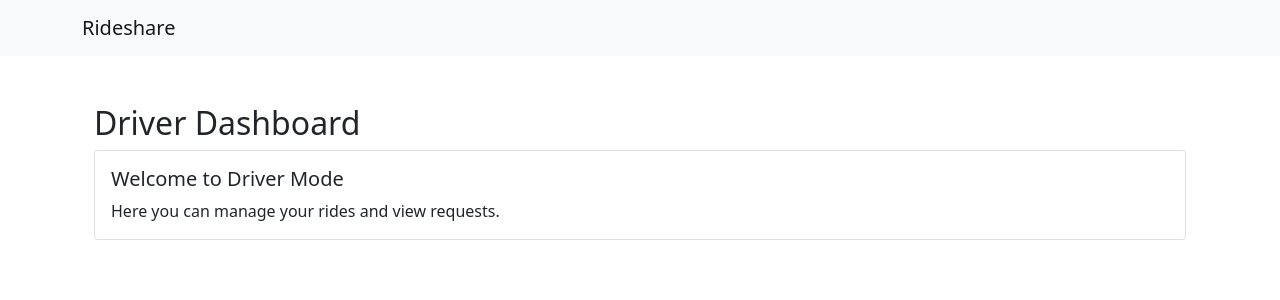
After one commit to shenxingy/ride-sharing-service-webapp, a Django app: page /driver/dashboard/ in a window 1280 px wide. The commit adds this page. Shown: the top 300 px of the page. Run offline with Django 5.2, Linux system fonts and the light colour scheme; the visitor is signed in with stand-in values (Sample User, id 1); parts of the project's set-up code (start-up, migrations or seed data) failed here and were passed over.

Commit message:
Add driver and rider dashboards with updated home page navigation

```diff
--- /dev/null
+++ b/docker-deploy/web-app/driver/templates/driver/dashboard.html
@@ -0,0 +1,13 @@
+{% extends 'base.html' %}
+
+{% block content %}
+<div class="container mt-5">
+    <h2>Driver Dashboard</h2>
+    <div class="card">
+        <div class="card-body">
+            <h5 class="card-title">Welcome to Driver Mode</h5>
+            <p class="card-text">Here you can manage your rides and view requests.</p>
+        </div>
+    </div>
+</div>
+{% endblock %}
--- /dev/null
+++ b/docker-deploy/web-app/driver/views.py
@@ -0,0 +1,6 @@
+from django.shortcuts import render
+from django.contrib.auth.decorators import login_required
+
+@login_required
+def driver_dashboard(request):
+    return render(request, 'driver/dashboard.html')
--- /dev/null
+++ b/docker-deploy/web-app/rider/views.py
@@ -0,0 +1,6 @@
+from django.shortcuts import render
+from django.contrib.auth.decorators import login_required
+
+@login_required
+def rider_dashboard(request):
+    return render(request, 'rider/dashboard.html')
--- a/docker-deploy/web-app/rideshare_project/settings.py
+++ b/docker-deploy/web-app/rideshare_project/settings.py
@@ -47,6 +47,8 @@ INSTALLED_APPS = [
     'django.contrib.messages',
     'django.contrib.staticfiles',
     'accounts',
+    'driver',
+    'rider',
     'crispy_forms',
     'crispy_bootstrap5',
 ]
--- a/docker-deploy/web-app/rideshare_project/urls.py
+++ b/docker-deploy/web-app/rideshare_project/urls.py
@@ -17,6 +17,8 @@ Including another URLconf
 from django.contrib import admin
 from django.urls import path, include
 from django.shortcuts import render
+from driver.views import driver_dashboard
+from rider.views import rider_dashboard
 
 def home(request):
     return render(request, 'home.html')
@@ -24,5 +26,7 @@ def home(request):
 urlpatterns = [
     path('admin/', admin.site.urls),
     path('accounts/', include('accounts.urls')),
+    path('driver/dashboard/', driver_dashboard, name='driver_dashboard'),
+    path('rider/dashboard/', rider_dashboard, name='rider_dashboard'),
     path('', home, name='home'),
 ]
--- a/docker-deploy/web-app/templates/home.html
+++ b/docker-deploy/web-app/templates/home.html
@@ -5,7 +5,11 @@
     <h1>Welcome to Rideshare</h1>
     {% if user.is_authenticated %}
         <p>Welcome, {{ user.username }}!</p>
-        <a href="{% url 'accounts:logout' %}" class="btn btn-danger">Logout</a>
+        <div class="d-grid gap-3">
+            <a href="{% url 'driver_dashboard' %}" class="btn btn-primary btn-lg">Driver Mode</a>
+            <a href="{% url 'rider_dashboard' %}" class="btn btn-success btn-lg">Rider Mode</a>
+        </div>
+        <a href="{% url 'accounts:logout' %}" class="btn btn-danger mt-3">Logout</a>
     {% else %}
         <p>Please login or register to continue.</p>
         <a href="{% url 'accounts:login' %}" class="btn btn-primary">Login</a>
```
Also changed, not shown: docker-deploy/docker-compose.yml (+4 -5 lines), docker-deploy/web-app/driver/templates/dashboard.html (added, +13 -0 lines), docker-deploy/web-app/driver/__init__.py (added), docker-deploy/web-app/driver/migrations/__init__.py (added), docker-deploy/web-app/rider/__init__.py (added), docker-deploy/web-app/rider/migrations/__init__.py (added), docker-deploy/web-app/rider/templates/rider/dashboard.html (added).
